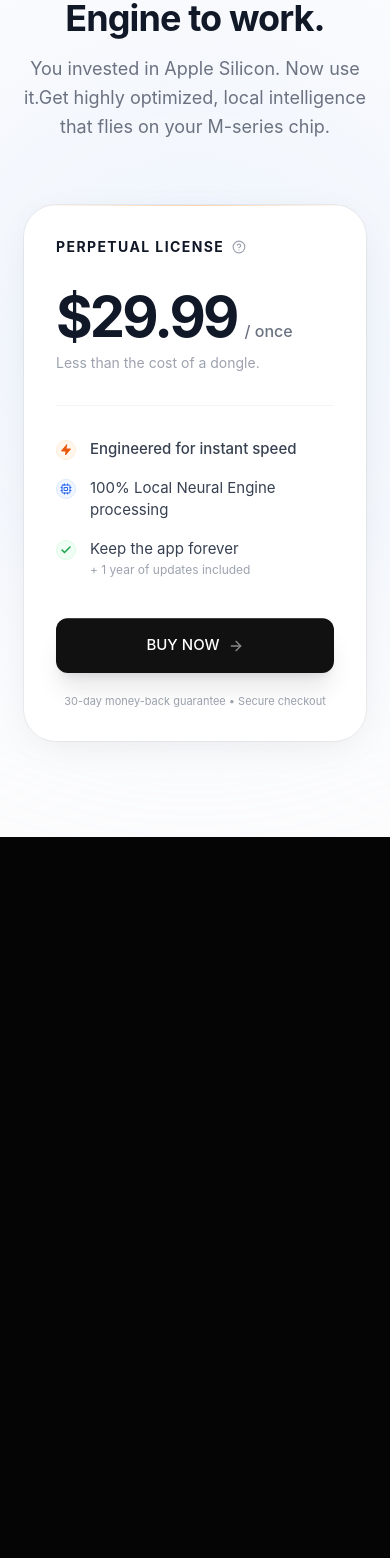
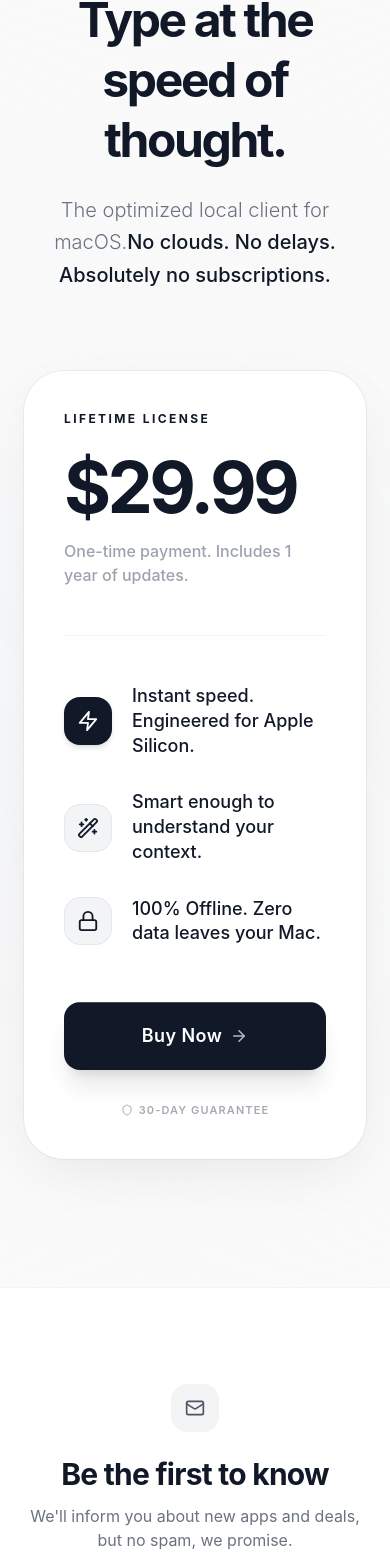
Before and after one commit to yg1112/ResoWebsite, a React (Vite) app: page / in a window 390 px wide. Shown: the part 7816-9374 px from the top of the page. Before the commit the page ends 8653 px from the top, so only its background shows below. Built offline with nearby package versions, Linux system fonts and the light colour scheme; the HTML template or start-up script is replaced by a standard one.

Commit message:
Update Footer.jsx

```diff
--- a/src/components/Footer.jsx
+++ b/src/components/Footer.jsx
@@ -1,124 +1,202 @@
-import React from 'react';
-import { Check, Shield, Zap, Cpu, HelpCircle, ArrowRight } from 'lucide-react';
+import React, { useState } from 'react';
+import { Twitter, Mail, CheckCircle2, Shield, Check, ArrowRight, Cpu, Zap, Lock, Wand2 } from 'lucide-react';
 
-const Pricing = () => {
+const Footer = () => {
+  const [email, setEmail] = useState('');
+  const [subscribed, setSubscribed] = useState(false);
+
+  const handleSubscribe = async (e) => {
+    e.preventDefault();
+    if (!email) return;
+    const formBody = `email=${encodeURIComponent(email)}&userGroup=Newsletter`;
+    try {
+      const response = await fetch("https://app.loops.so/api/newsletter-form/cmjdjf56l00dd0izhwc34oz2l", {
+        method: "POST",
+        body: formBody,
+        headers: { "Content-Type": "application/x-www-form-urlencoded" },
+      });
+      if (response.ok) {
+        setSubscribed(true);
+        setEmail('');
+      } else {
+        alert("Something went wrong. Please try again.");
+      }
+    } catch (error) {
+      console.error("Error:", error);
+      alert("Something went wrong. Please try again.");
+    }
+  };
+
   const handleBuy = () => {
     window.open('https://buy.stripe.com/7sY14m2FX9ps7jIcht6AM01', '_blank');
   };
 
   return (
-    <section id="pricing" className="relative py-24 px-6 overflow-hidden bg-gray-50/50 border-t border-gray-200">
+    <>
+      {/* =========================================
+          PRICING SECTION: The "Flow State" Pitch
+         ========================================= */}
+      <section id="pricing" className="relative py-32 px-6 overflow-hidden bg-[#FAFAFA] border-t border-gray-200">
 
-      {/* 背景装饰：模拟 M-Series 芯片的辉光 */}
-      <div className="absolute top-1/2 left-1/2 -translate-x-1/2 -translate-y-1/2 w-[600px] h-[600px] bg-blue-100/40 rounded-full blur-[120px] pointer-events-none" />
+        {/* 背景光晕：极淡，几乎不可见，只为了增加一点点空气感 */}
+        <div className="absolute top-1/2 left-1/2 -translate-x-1/2 -translate-y-1/2 w-[1000px] h-[1000px] bg-gradient-to-tr from-gray-100 via-blue-50/10 to-orange-50/10 rounded-full blur-[120px] pointer-events-none" />
 
         <div className="relative max-w-4xl mx-auto">
 
-        {/* 标题区域：主打“释放硬件潜能” */}
-        <div className="text-center mb-16 space-y-4">
-          <h2 className="text-4xl md:text-5xl font-bold text-gray-900 tracking-tight">
-            Put your Neural Engine to work.
+          {/* 标题区域：改为用户视角的“心流体验” */}
+          <div className="text-center mb-20 space-y-6">
+            <h2 className="text-5xl md:text-6xl font-bold text-gray-900 tracking-tighter leading-tight">
+              Type at the speed of thought.
             </h2>
-          <p className="text-lg text-gray-500 max-w-2xl mx-auto leading-relaxed">
-            You invested in Apple Silicon. Now use it.
+            <p className="text-xl text-gray-500 max-w-2xl mx-auto leading-relaxed font-light">
+              The optimized local client for macOS.
               <br className="hidden md:block"/>
-            Get highly optimized, local intelligence that flies on your M-series chip.
+              <span className="text-gray-900 font-medium">No clouds. No delays. Absolutely no subscriptions.</span>
             </p>
           </div>
 
           <div className="flex justify-center">
 
-          {/* PRICING CARD */}
-          <div className="relative group w-full max-w-[440px] bg-white rounded-[2rem] shadow-[0_8px_40px_-12px_rgba(0,0,0,0.1)] ring-1 ring-black/5 transition-transform duration-300 hover:-translate-y-1">
+            {/* PRICING CARD: 纯净版 (去掉了顶部的光条和多余装饰) */}
+            <div className="relative group w-full max-w-[480px] bg-white rounded-[2.5rem] shadow-[0_20px_60px_-12px_rgba(0,0,0,0.08)] ring-1 ring-black/5 transition-all duration-500 hover:shadow-[0_30px_80px_-12px_rgba(0,0,0,0.12)] hover:-translate-y-2">
 
-            {/* 顶部高光条 */}
-            <div className="absolute inset-x-0 top-0 h-px bg-gradient-to-r from-transparent via-orange-400/40 to-transparent" />
+              <div className="p-10 md:p-12">
 
-            <div className="p-8 md:p-10">
+                {/* Header: 极简左对齐 */}
+                <div className="flex items-center justify-between mb-6">
+                  <h3 className="text-xs font-bold text-gray-900 uppercase tracking-[0.2em]">
+                    Lifetime License
+                  </h3>
+                  {/* 这里没有任何多余的标签，极其干净 */}
+                </div>
 
-              {/* Header: License Type */}
-              <div className="flex justify-between items-center mb-8">
-                <div className="flex items-center gap-2">
-                  <h3 className="text-sm font-bold text-gray-900 uppercase tracking-widest">
-                    Perpetual License
-                  </h3>
-                  {/* Tooltip hint regarding the CleanShot model */}
-                  <div className="group/tooltip relative">
-                    <HelpCircle size={14} className="text-gray-400 cursor-help" />
-                    <div className="absolute bottom-full left-1/2 -translate-x-1/2 mb-2 w-48 p-2 bg-gray-900 text-white text-[10px] rounded-lg opacity-0 group-hover/tooltip:opacity-100 transition-opacity pointer-events-none text-center">
-                      Own version 1.0 forever. Includes 1 year of updates. Renewal is optional.
+                {/* Price */}
+                <div className="flex items-baseline gap-2 mb-4">
+                  <span className="text-[4.5rem] leading-none font-bold text-gray-900 tracking-tighter">$29.99</span>
                 </div>
+
+                <p className="text-base text-gray-400 mb-12 font-medium">
+                  One-time payment. Includes 1 year of updates.
+                </p>
+
+                {/* Divider */}
+                <div className="h-px w-full bg-gray-100 mb-12" />
+
+                {/* Features List: 单句式，聚焦“爽快感” */}
+                <ul className="space-y-8 mb-14">
+
+                  {/* Item 1: 速度 */}
+                  <li className="flex items-center gap-5">
+                    <div className="flex-shrink-0 w-12 h-12 rounded-2xl bg-gray-900 flex items-center justify-center shadow-md shadow-gray-900/10">
+                      <Zap size={22} className="text-white" />
                     </div>
+                    <span className="text-gray-900 font-medium text-lg leading-snug">
+                      Instant speed. Engineered for Apple Silicon.
+                    </span>
+                  </li>
+
+                  {/* Item 2: 智能 */}
+                  <li className="flex items-center gap-5">
+                    <div className="flex-shrink-0 w-12 h-12 rounded-2xl bg-gray-100 flex items-center justify-center border border-gray-200">
+                      <Wand2 size={22} className="text-gray-900" />
+                    </div>
+                    <span className="text-gray-900 font-medium text-lg leading-snug">
+                      Smart enough to understand your context.
+                    </span>
+                  </li>
+
+                  {/* Item 3: 隐私 */}
+                  <li className="flex items-center gap-5">
+                    <div className="flex-shrink-0 w-12 h-12 rounded-2xl bg-gray-100 flex items-center justify-center border border-gray-200">
+                      <Lock size={22} className="text-gray-900" />
+                    </div>
+                    <span className="text-gray-900 font-medium text-lg leading-snug">
+                      100% Offline. Zero data leaves your Mac.
+                    </span>
+                  </li>
+                </ul>
+
+                {/* CTA Button: 纯黑，极简，有力 */}
+                <button
+                  onClick={handleBuy}
+                  className="group relative w-full flex items-center justify-center gap-3 py-5 rounded-2xl bg-gray-900 text-white font-semibold text-lg shadow-xl shadow-black/10 hover:shadow-2xl hover:shadow-black/20 hover:scale-[1.01] transition-all duration-300 overflow-hidden"
+                >
+                  <div className="absolute inset-x-0 top-0 h-px bg-white/20" />
+                  <span className="relative z-10 flex items-center gap-2 tracking-wide">
+                    Buy Now <ArrowRight size={18} className="opacity-70 group-hover:translate-x-1 transition-transform"/>
+                  </span>
+                </button>
+
+                <div className="flex items-center justify-center gap-4 mt-8 opacity-60">
+                   <div className="flex items-center gap-1.5 text-[11px] text-gray-500 uppercase tracking-widest font-semibold">
+                      <Shield size={12} /> 30-Day Guarantee
                    </div>
                 </div>
 
-              {/* Price */}
-              <div className="flex items-baseline gap-1 mb-2">
-                <span className="text-[3.5rem] leading-none font-bold text-gray-900 tracking-tighter">$29.99</span>
-                <span className="text-base text-gray-500 font-medium ml-1">/ once</span>
-              </div>
-              <p className="text-sm text-gray-400 mb-8">
-                Less than the cost of a dongle.
-              </p>
-
-              {/* Divider */}
-              <div className="h-px w-full bg-gray-100 mb-8" />
-
-              {/* Features List */}
-              <ul className="space-y-4 mb-10">
-                <li className="flex items-start gap-3.5">
-                  <div className="flex-shrink-0 w-5 h-5 rounded-full bg-orange-50 flex items-center justify-center mt-0.5 border border-orange-100">
-                    <Zap size={12} className="text-orange-600 fill-orange-600" />
-                  </div>
-                  <span className="text-gray-700 text-[15px] font-medium">
-                    Engineered for instant speed
-                  </span>
-                </li>
-
-                <li className="flex items-start gap-3.5">
-                  <div className="flex-shrink-0 w-5 h-5 rounded-full bg-blue-50 flex items-center justify-center mt-0.5 border border-blue-100">
-                    <Cpu size={12} className="text-blue-600" />
-                  </div>
-                  <span className="text-gray-700 text-[15px]">
-                    100% Local Neural Engine processing
-                  </span>
-                </li>
-
-                <li className="flex items-start gap-3.5">
-                  <div className="flex-shrink-0 w-5 h-5 rounded-full bg-green-50 flex items-center justify-center mt-0.5 border border-green-100">
-                    <Check size={12} className="text-green-600 stroke-[3]" />
-                  </div>
-                  <div className="flex flex-col">
-                    <span className="text-gray-700 text-[15px]">
-                      Keep the app forever
-                    </span>
-                    <span className="text-xs text-gray-400 mt-0.5">
-                      + 1 year of updates included
-                    </span>
-                  </div>
-                </li>
-              </ul>
-
-              {/* CTA Button */}
-              <button
-                onClick={handleBuy}
-                className="group relative w-full flex items-center justify-center gap-2 py-4 rounded-xl bg-[#111] text-white font-medium text-[15px] shadow-xl shadow-gray-900/10 hover:shadow-2xl hover:shadow-gray-900/20 hover:scale-[1.02] transition-all duration-200 overflow-hidden uppercase"
-              >
-                <div className="absolute inset-x-0 top-0 h-px bg-white/20" />
-                <span className="relative z-10 flex items-center gap-2">
-                  Buy Now <ArrowRight size={16} className="opacity-50 group-hover:translate-x-0.5 transition-transform"/>
-                </span>
-              </button>
-
-              <p className="text-[11px] text-gray-400 text-center mt-5">
-                30-day money-back guarantee • Secure checkout
-              </p>
               </div>
             </div>
           </div>
         </div>
       </section>
+
+      {/* Newsletter Section (Preserved) */}
+      <section className="py-24 px-6 bg-white border-t border-gray-100 relative z-10">
+        <div className="max-w-2xl mx-auto text-center">
+          <div className="inline-flex items-center justify-center w-12 h-12 rounded-2xl bg-gray-100 mb-6 text-gray-600">
+            <Mail size={20} />
+          </div>
+          <h2 className="text-3xl font-bold text-gray-900 mb-3 tracking-tight">Be the first to know</h2>
+          <p className="text-gray-500 text-base mb-8">
+            We'll inform you about new apps and deals, but no spam, we promise.
+          </p>
+
+          {subscribed ? (
+            <div className="inline-flex items-center gap-2 px-6 py-3 bg-green-50 text-green-700 rounded-full border border-green-100 animate-in fade-in zoom-in">
+              <CheckCircle2 size={18} />
+              <span className="font-medium">You're on the list!</span>
+            </div>
+          ) : (
+            <form onSubmit={handleSubscribe} className="relative max-w-md mx-auto">
+              <input
+                type="email"
+                required
+                placeholder="Your e-mail address"
+                value={email}
+                onChange={(e) => setEmail(e.target.value)}
+                className="w-full px-5 py-3.5 pr-32 rounded-full bg-gray-50 border border-gray-200 text-gray-900 placeholder:text-gray-400 focus:bg-white focus:ring-2 focus:ring-blue-500/20 focus:border-blue-500 outline-none transition-all"
+              />
+              <button
+                type="submit"
+                className="absolute right-1.5 top-1.5 bottom-1.5 px-6 bg-[#007AFF] hover:bg-[#0051D5] text-white text-sm font-semibold rounded-full transition-colors"
+              >
+                Subscribe
+              </button>
+            </form>
+          )}
+        </div>
+      </section>
+
+      {/* Footer Links (Preserved) */}
+      <footer id="contact" className="py-12 px-6 border-t border-gray-100 bg-white">
+        <div className="max-w-5xl mx-auto flex flex-col md:flex-row justify-between items-center gap-6">
+          <div className="flex items-center gap-2">
+            <span className="text-sm text-gray-400 font-medium">&copy; 2025 DZG STUDIO LLC.</span>
+          </div>
+
+          <div className="flex items-center gap-6 text-sm text-gray-500 font-medium">
+             <a href="https://x.com/DzgStudio" target="_blank" rel="noreferrer" className="flex items-center gap-2 hover:text-gray-900 transition-colors">
+               <Twitter size={15} /> @DzgStudio
+             </a>
+             <a href="https://tally.so/r/obDo51" target="_blank" rel="noreferrer" className="flex items-center gap-2 hover:text-gray-900 transition-colors">
+               <Mail size={15} /> Support
+             </a>
+             <a href="/privacy.html" target="_blank" rel="noreferrer" className="hover:text-gray-900 transition-colors">Privacy Policy</a>
+             <a href="/terms.html" target="_blank" rel="noreferrer" className="hover:text-gray-900 transition-colors">Terms of Service</a>
+          </div>
+        </div>
+      </footer>
+    </>
   );
 };
 
-export default Pricing;
+export default Footer;
```
Lines whose indentation alone changed are shown as unchanged.
